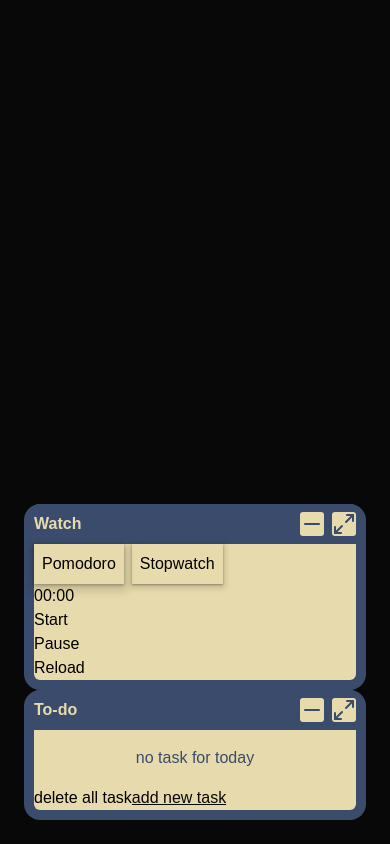
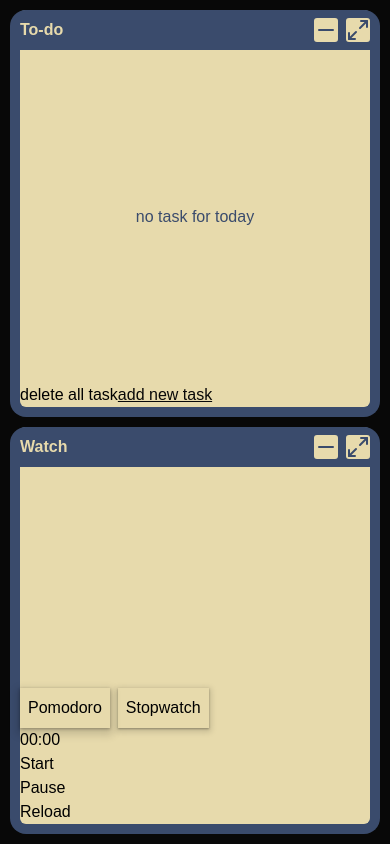
Before and after one commit to DI3906/focus-pomodoro, a Next.js app: page / in a window 390 px wide. Built offline with nearby package versions, Linux system fonts and the light colour scheme; a web font is replaced by a local one.

Commit message:
update content display

```diff
--- a/app/globals.css
+++ b/app/globals.css
@@ -126,7 +126,8 @@ button {
 @media (max-width: 480px) {
   .content {
     display: flex;
-    flex-direction: column-reverse;
+    flex-direction: column;
+    padding: 10px;
     overflow: scroll;
   }
 
@@ -134,6 +135,11 @@ button {
   .content-watch {
     width: 100%;
     margin: 0;
+    height: 50%;
+  }
+
+  .content-todo {
+    margin-bottom: 10px;
   }
 
   .header-watch,
```
